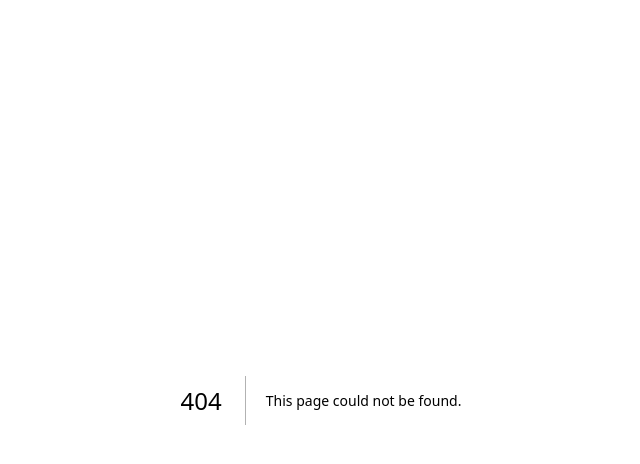
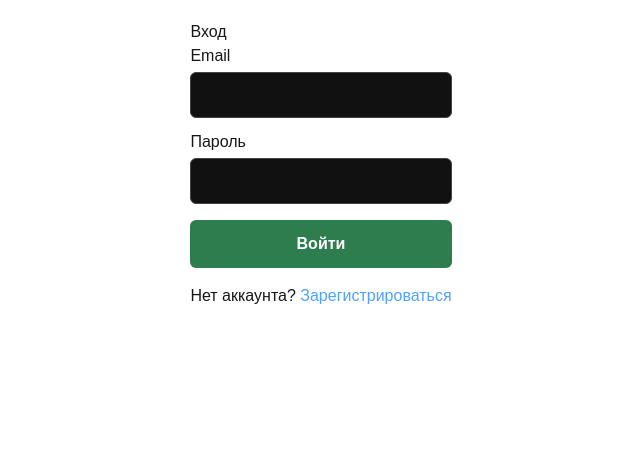
Before and after one commit to almash591-sudo/mediktest-kg, a Next.js app: page /login in a window 1280 px wide. Before the commit this address had no page. Shown: the top 464 px of the page, without its empty margins (319-959 px from the left). Built offline with nearby package versions, Linux system fonts and the light colour scheme.

Commit message:
Create page.tsx

```diff
--- /dev/null
+++ b/app/login/page.tsx
@@ -0,0 +1,134 @@
+'use client'
+
+import { useState } from 'react'
+import { useRouter } from 'next/navigation'
+import { supabase } from '../lib/supabaseClient'
+
+export default function LoginPage() {
+  const router = useRouter()
+  const [mode, setMode] = useState<'signin' | 'signup'>('signin')
+  const [email, setEmail] = useState('')
+  const [password, setPassword] = useState('')
+  const [error, setError] = useState('')
+  const [message, setMessage] = useState('')
+  const [loading, setLoading] = useState(false)
+
+  async function handleSubmit(e: React.FormEvent) {
+    e.preventDefault()
+    setError('')
+    setMessage('')
+    setLoading(true)
+
+    if (mode === 'signup') {
+      const { error } = await supabase.auth.signUp({ email, password })
+      setLoading(false)
+      if (error) {
+        setError(error.message)
+        return
+      }
+      setMessage('Регистрация прошла. Если включено подтверждение почты — проверь ящик. Иначе можно сразу войти.')
+    } else {
+      const { error } = await supabase.auth.signInWithPassword({ email, password })
+      setLoading(false)
+      if (error) {
+        setError(error.message)
+        return
+      }
+      router.push('/')
+      router.refresh()
+    }
+  }
+
+  return (
+    <div style={{ padding: '20px', maxWidth: '400px', margin: '0 auto' }}>
+      <h1>{mode === 'signin' ? 'Вход' : 'Регистрация'}</h1>
+
+      <form onSubmit={handleSubmit}>
+        <div style={{ marginBottom: '12px' }}>
+          <label style={{ display: 'block', marginBottom: '4px' }}>Email</label>
+          <input
+            type="email"
+            value={email}
+            onChange={(e) => setEmail(e.target.value)}
+            required
+            style={{
+              width: '100%',
+              padding: '10px',
+              borderRadius: '6px',
+              border: '1px solid #444',
+              background: '#111',
+              color: '#fff',
+            }}
+          />
+        </div>
+
+        <div style={{ marginBottom: '16px' }}>
+          <label style={{ display: 'block', marginBottom: '4px' }}>Пароль</label>
+          <input
+            type="password"
+            value={password}
+            onChange={(e) => setPassword(e.target.value)}
+            required
+            minLength={6}
+            style={{
+              width: '100%',
+              padding: '10px',
+              borderRadius: '6px',
+              border: '1px solid #444',
+              background: '#111',
+              color: '#fff',
+            }}
+          />
+        </div>
+
+        {error && (
+          <p style={{ color: '#ff6b6b', marginBottom: '12px' }}>{error}</p>
+        )}
+        {message && (
+          <p style={{ color: '#6bcf7f', marginBottom: '12px' }}>{message}</p>
+        )}
+
+        <button
+          type="submit"
+          disabled={loading}
+          style={{
+            width: '100%',
+            padding: '12px',
+            borderRadius: '6px',
+            border: 'none',
+            background: '#2e7d4f',
+            color: '#fff',
+            fontWeight: 'bold',
+            cursor: 'pointer',
+          }}
+        >
+          {loading ? 'Подождите...' : mode === 'signin' ? 'Войти' : 'Зарегистрироваться'}
+        </button>
+      </form>
+
+      <p style={{ marginTop: '16px' }}>
+        {mode === 'signin' ? (
+          <>
+            Нет аккаунта?{' '}
+            <button
+              onClick={() => setMode('signup')}
+              style={{ color: '#4da3ff', background: 'none', border: 'none', cursor: 'pointer', padding: 0 }}
+            >
+              Зарегистрироваться
+            </button>
+          </>
+        ) : (
+          <>
+            Уже есть аккаунт?{' '}
+            <button
+              onClick={() => setMode('signin')}
+              style={{ color: '#4da3ff', background: 'none', border: 'none', cursor: 'pointer', padding: 0 }}
+            >
+              Войти
+            </button>
+          </>
+        )}
+      </p>
+    </div>
+  )
+}
```
